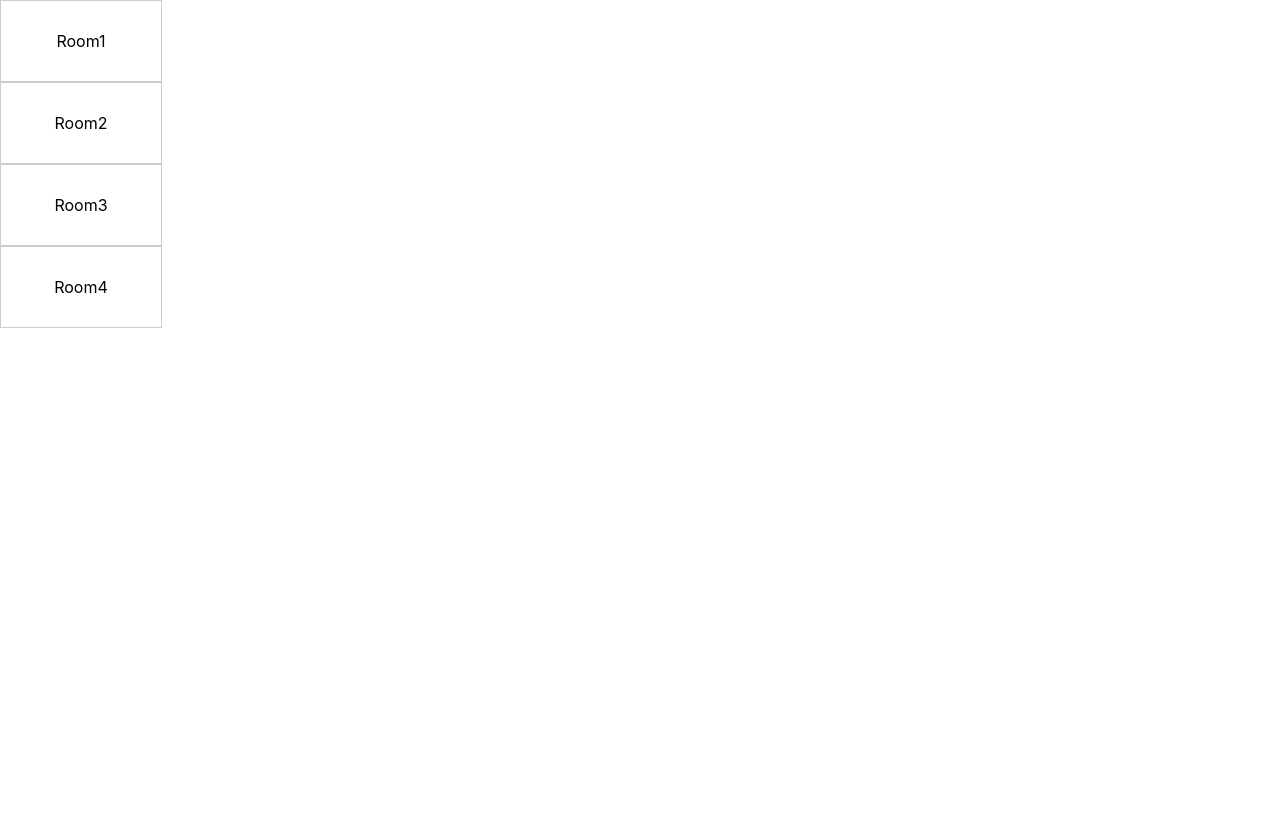
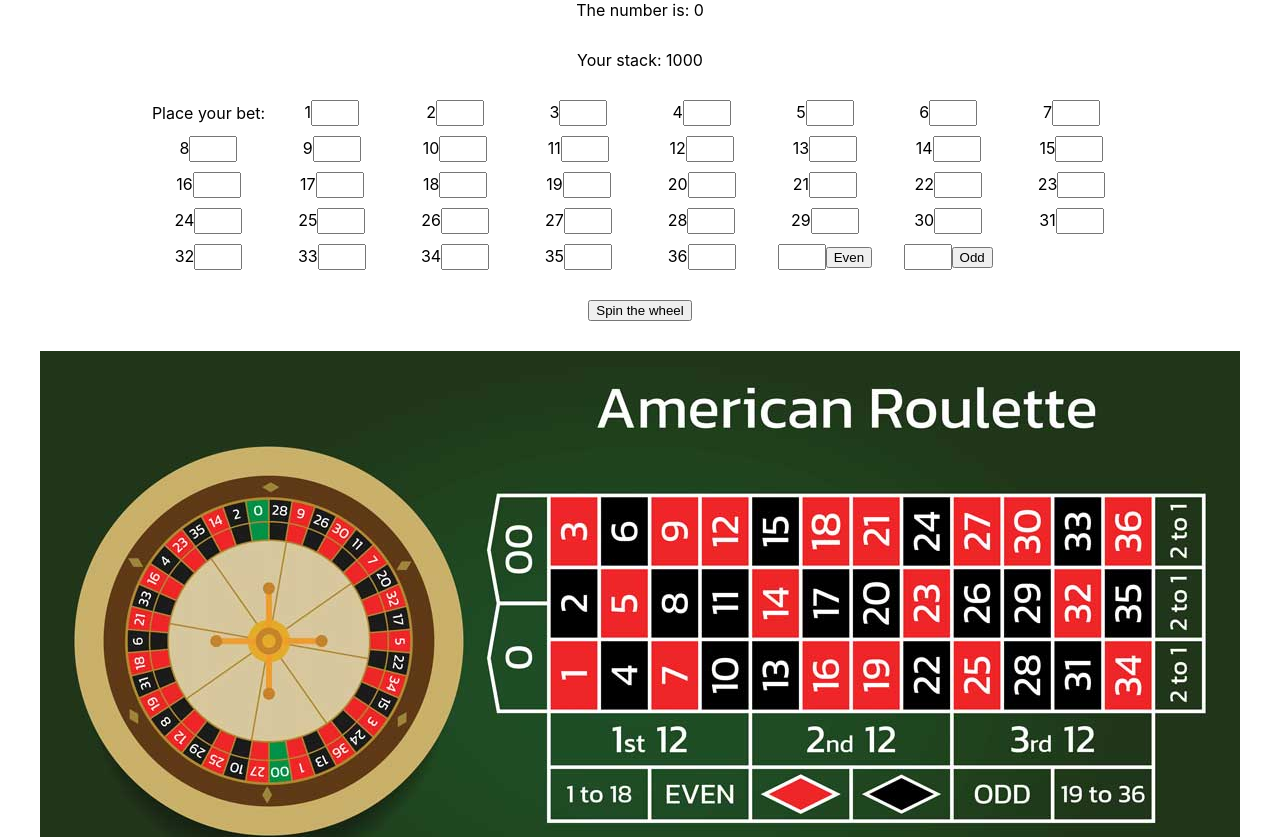
Before and after one commit to Romain-Parisot/Roulette.io, a React (Create React App) app in the folder frontend/: page /room/1 in a window 1280 px wide. Shown: the top 837 px of the page. Before the commit the page ends 800 px from the top, so only its background shows below. Built offline with nearby package versions, Linux system fonts and the light colour scheme; no server answers.

Commit message:
feat: roulette game

```diff
--- a/frontend/package.json
+++ b/frontend/package.json
@@ -12,6 +12,7 @@
     "@types/react-dom": "^18.3.0",
     "react": "^18.3.1",
     "react-dom": "^18.3.1",
+    "react-router-dom": "^6.23.1",
     "react-scripts": "5.0.1",
     "socket.io-client": "^4.7.5",
     "typescript": "^4.9.5",
--- a/frontend/src/App.tsx
+++ b/frontend/src/App.tsx
@@ -1,6 +1,7 @@
 import React from "react";
 // import Board from "./Board/Board";
 import io from "socket.io-client";
+import { Link } from "react-router-dom";
 import "./App.css";
 
 const socket = io("http://localhost:3000");
@@ -9,23 +10,32 @@ function App() {
   const joinRoom = (roomName: string) => {
     console.log(`Joining room: ${roomName}`);
     socket.emit("join", roomName);
+    // window.location.href = `http://localhost:3001/room/${roomName}`;
   };
   return (
     <div className="App">
       <header></header>
       <main>
+        <Link to="/room/Room1">
           <div className="room" onClick={() => joinRoom("Room1")}>
             Room1
           </div>
+        </Link>
+        <Link to="/room/Room2">
           <div className="room" onClick={() => joinRoom("Room2")}>
             Room2
           </div>
+        </Link>
+        <Link to="/room/Room3">
           <div className="room" onClick={() => joinRoom("Room3")}>
             Room3
           </div>
+        </Link>
+        <Link to="/room/Room4">
           <div className="room" onClick={() => joinRoom("Room4")}>
             Room4
           </div>
+        </Link>
       </main>
     </div>
   );
--- /dev/null
+++ b/frontend/src/Main.tsx
@@ -0,0 +1,16 @@
+import { BrowserRouter as Router, Route, Routes } from "react-router-dom";
+import App from "./App";
+import Roulette from "./Roulette/Roulette";
+
+function Main() {
+  return (
+    <Router>
+      <Routes>
+        <Route path="/" element={<App />} />
+        <Route path="/room/:roomName" element={<Roulette />} />
+      </Routes>
+    </Router>
+  );
+}
+
+export default Main;
--- /dev/null
+++ b/frontend/src/Roulette/Roulette.css
@@ -0,0 +1,25 @@
+.board {
+  display: flex;
+  justify-content: center;
+  align-items: center;
+  flex-direction: column;
+  gap: 30px;
+}
+
+.betOverlay {
+  display: grid;
+  grid-template-columns: repeat(8, 1fr);
+  justify-items: center;
+  align-items: center;
+  gap: 10px;
+}
+
+.betOverlay input {
+  width: 40px;
+  height: 20px;
+  text-align: center;
+}
+
+.boardimage img {
+  width: 100%;
+}
--- /dev/null
+++ b/frontend/src/Roulette/Roulette.tsx
@@ -0,0 +1,79 @@
+import React, { useState } from "react";
+import "./Roulette.css";
+import RouletteImages from "../images/american-roulette-table-and-wheel.jpg";
+
+function Roulette() {
+  const [bet, setBet] = useState<{ number: number | string; amount: number }>({
+    number: 0,
+    amount: 0,
+  });
+  const [number, setNumber] = useState(0);
+  const [stack, setStack] = useState(1000);
+
+  const placeBet = (newBet: number | string, amount: number) => {
+    if (amount > stack) {
+      return;
+    }
+    setBet({ number: newBet, amount: amount });
+  };
+
+  const spinWheel = () => {
+    const newNumber = Math.floor(Math.random() * 36);
+    setNumber(newNumber);
+
+    if (bet.number === newNumber) {
+      setStack((prevStack) => prevStack + bet.amount * 36);
+    } else if (
+      (bet.number === "even" && newNumber % 2 === 0) ||
+      (bet.number === "odd" && newNumber % 2 !== 0)
+    ) {
+      setStack((prevStack) => prevStack + bet.amount * 2);
+    } else {
+      setStack((prevStack) => prevStack - bet.amount);
+    }
+  };
+
+  return (
+    <div className="board">
+      <div>The number is: {number}</div>
+      <div>Your stack: {stack}</div>
+      <div className="betOverlay">
+        Place your bet:
+        {[...Array(36)].map((_, i) => (
+          <div key={i}>
+            {i + 1}
+            <input
+              type="number"
+              min="0"
+              onChange={(e) => placeBet(i + 1, Number(e.target.value))}
+            />
+          </div>
+        ))}
+        <div>
+          <input
+            type="number"
+            min="0"
+            onChange={(e) => placeBet("even", Number(e.target.value))}
+          />
+          <button onClick={() => placeBet("even", bet.amount)}>Even</button>
+        </div>
+        <div>
+          <input
+            type="number"
+            min="0"
+            onChange={(e) => placeBet("odd", Number(e.target.value))}
+          />
+          <button onClick={() => placeBet("odd", bet.amount)}>Odd</button>
+        </div>
+        {/* Add more buttons for other bets */}
+      </div>
+      <button onClick={spinWheel}>Spin the wheel</button>
+
+      <div className="boardimage">
+        <img src={RouletteImages} />
+      </div>
+    </div>
+  );
+}
+
+export default Roulette;
--- a/frontend/src/index.tsx
+++ b/frontend/src/index.tsx
@@ -1,15 +1,15 @@
-import React from 'react';
-import ReactDOM from 'react-dom/client';
-import './index.css';
-import App from './App';
-import reportWebVitals from './reportWebVitals';
+import React from "react";
+import ReactDOM from "react-dom/client";
+import "./index.css";
+import Main from "./Main";
+import reportWebVitals from "./reportWebVitals";
 
 const root = ReactDOM.createRoot(
-  document.getElementById('root') as HTMLElement
+  document.getElementById("root") as HTMLElement
 );
 root.render(
   <React.StrictMode>
-    <App />
+    <Main />
   </React.StrictMode>
 );
 
```
Also changed, not shown: frontend/src/Board/Board.tsx (deleted, +0 -8 lines), frontend/src/Board/Board.css (deleted), frontend/src/images/american-roulette-table-and-wheel.jpg (added), 1 other file (tests, documents, lock files or other folders). Lines whose indentation alone changed are shown as unchanged.
